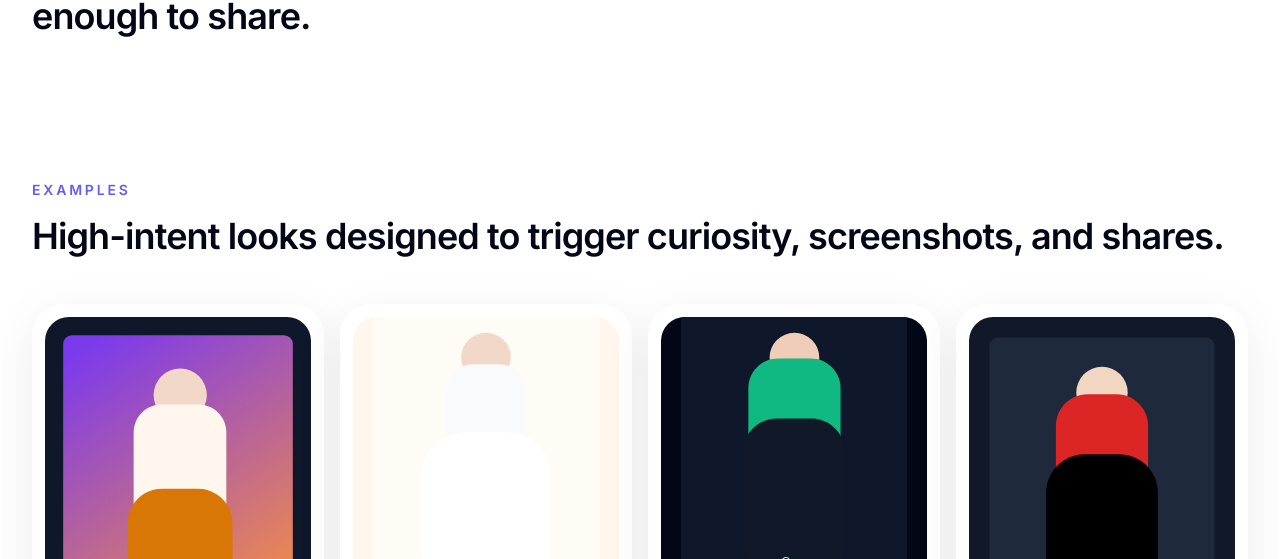
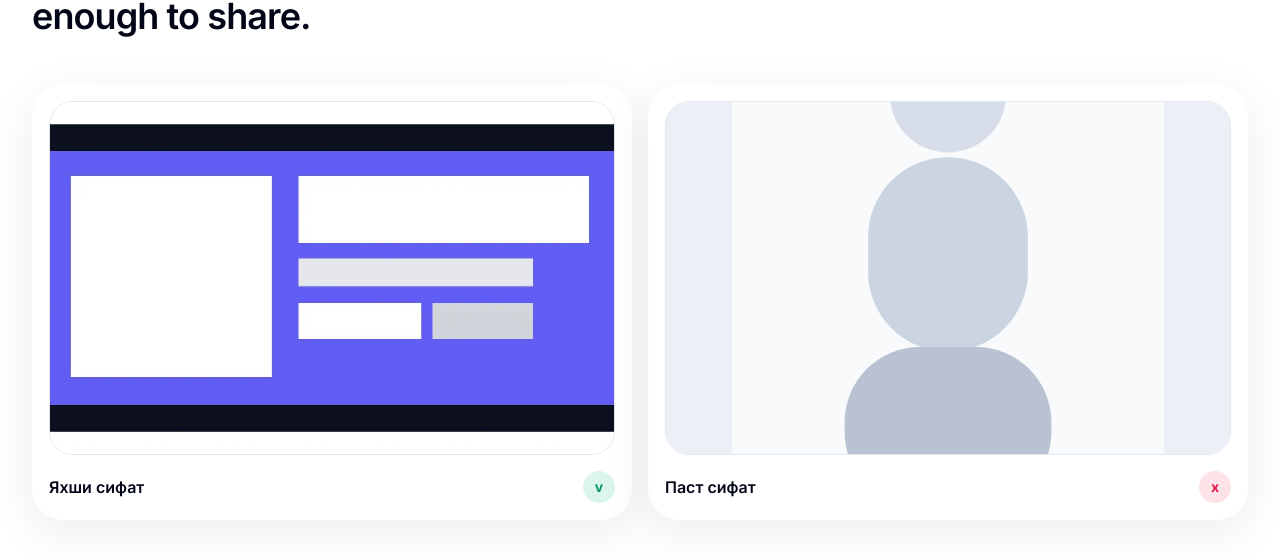
Before and after one commit to Abdumutalib/getdressai.com, a Next.js app: page /examples in a window 1280 px wide. Shown: the part 241-800 px from the top of the page. Built offline with nearby package versions, Linux system fonts and the light colour scheme; no server answers.

Commit message:
Refresh hero slider and examples cards

```diff
--- a/app/examples/page.tsx
+++ b/app/examples/page.tsx
@@ -1,7 +1,13 @@
 "use client";
 
+import Image from "next/image";
 import { ExamplesGrid } from "@/components/ExamplesGrid";
 import { useLanguage } from "@/components/LanguageProvider";
+
+const qualityExamples = [
+  { id: 1, src: "/hero-demo.webp", label: "Яхши сифат", status: "v" },
+  { id: 2, src: "/examples/before.svg", label: "Паст сифат", status: "x" }
+] as const;
 
 export default function ExamplesPage() {
   const { t } = useLanguage();
@@ -12,6 +18,31 @@ export default function ExamplesPage() {
         <p className="text-sm font-semibold uppercase tracking-[0.2em] text-accent">{t("examples.eyebrow")}</p>
         <h1 className="section-title">{t("examples.pageTitle")}</h1>
       </div>
+
+      <section className="section-shell pb-4">
+        <div className="grid gap-4 md:grid-cols-2">
+          {qualityExamples.map((item) => (
+            <div key={item.id} className="glass-panel rounded-[2rem] p-4 shadow-soft">
+              <div className="relative aspect-[16/10] overflow-hidden rounded-[1.5rem] border border-slate-200 dark:border-white/10">
+                <Image src={item.src} alt={item.label} fill className="object-cover" />
+              </div>
+              <div className="mt-4 flex items-center justify-between gap-4">
+                <span className="text-base font-semibold text-slate-950 dark:text-white">{item.label}</span>
+                <span
+                  className={`inline-flex size-8 items-center justify-center rounded-full text-sm font-bold ${
+                    item.status === "v"
+                      ? "bg-emerald-500/15 text-emerald-600 dark:text-emerald-300"
+                      : "bg-rose-500/15 text-rose-600 dark:text-rose-300"
+                  }`}
+                >
+                  {item.status}
+                </span>
+              </div>
+            </div>
+          ))}
+        </div>
+      </section>
+
       <ExamplesGrid />
     </main>
   );
--- a/components/BeforeAfterSlider.tsx
+++ b/components/BeforeAfterSlider.tsx
@@ -1,7 +1,6 @@
 "use client";
 
 import Image from "next/image";
-import { motion } from "framer-motion";
 import { useState } from "react";
 
 type Props = {
@@ -13,18 +12,30 @@ export function BeforeAfterSlider({ beforeSrc, afterSrc }: Props) {
   const [position, setPosition] = useState(58);
 
   return (
-    <div className="glass-panel relative overflow-hidden rounded-[2rem] border">
-      <div className="relative aspect-[4/3]">
-        <Image src={beforeSrc} alt="Before outfit transformation" fill className="object-cover" priority />
-        <motion.div
-          className="absolute inset-y-0 right-0 overflow-hidden"
-          animate={{ width: `${100 - position}%` }}
-          transition={{ type: "spring", stiffness: 180, damping: 25 }}
-        >
+    <div className="glass-panel premium-ring relative overflow-hidden rounded-[2rem] border">
+      <div className="relative aspect-[4/3] bg-slate-100 dark:bg-slate-900">
+        <Image src={beforeSrc} alt="19 y.o. model before" fill className="object-cover" priority />
+
+        <div className="absolute inset-y-0 right-0 overflow-hidden" style={{ width: `${100 - position}%` }}>
           <div className="relative h-full w-[calc(100vw)] max-w-none">
-            <Image src={afterSrc} alt="After outfit transformation" fill className="object-cover" priority />
+            <Image
+              src={afterSrc}
+              alt="19 y.o. model after AI transformation"
+              fill
+              className="object-cover"
+              priority
+            />
           </div>
-        </motion.div>
+        </div>
+
+        <div className="absolute inset-x-0 top-0 flex items-center justify-between p-5">
+          <div className="rounded-full bg-black/45 px-3 py-1.5 text-xs font-semibold text-white backdrop-blur">
+            Before
+          </div>
+          <div className="rounded-full bg-white/85 px-3 py-1.5 text-xs font-semibold text-slate-950 backdrop-blur">
+            After
+          </div>
+        </div>
 
         <div className="absolute inset-y-0 z-10" style={{ left: `${position}%` }}>
           <div className="h-full w-px bg-white/80 shadow-[0_0_0_1px_rgba(255,255,255,0.35)]" />
```
